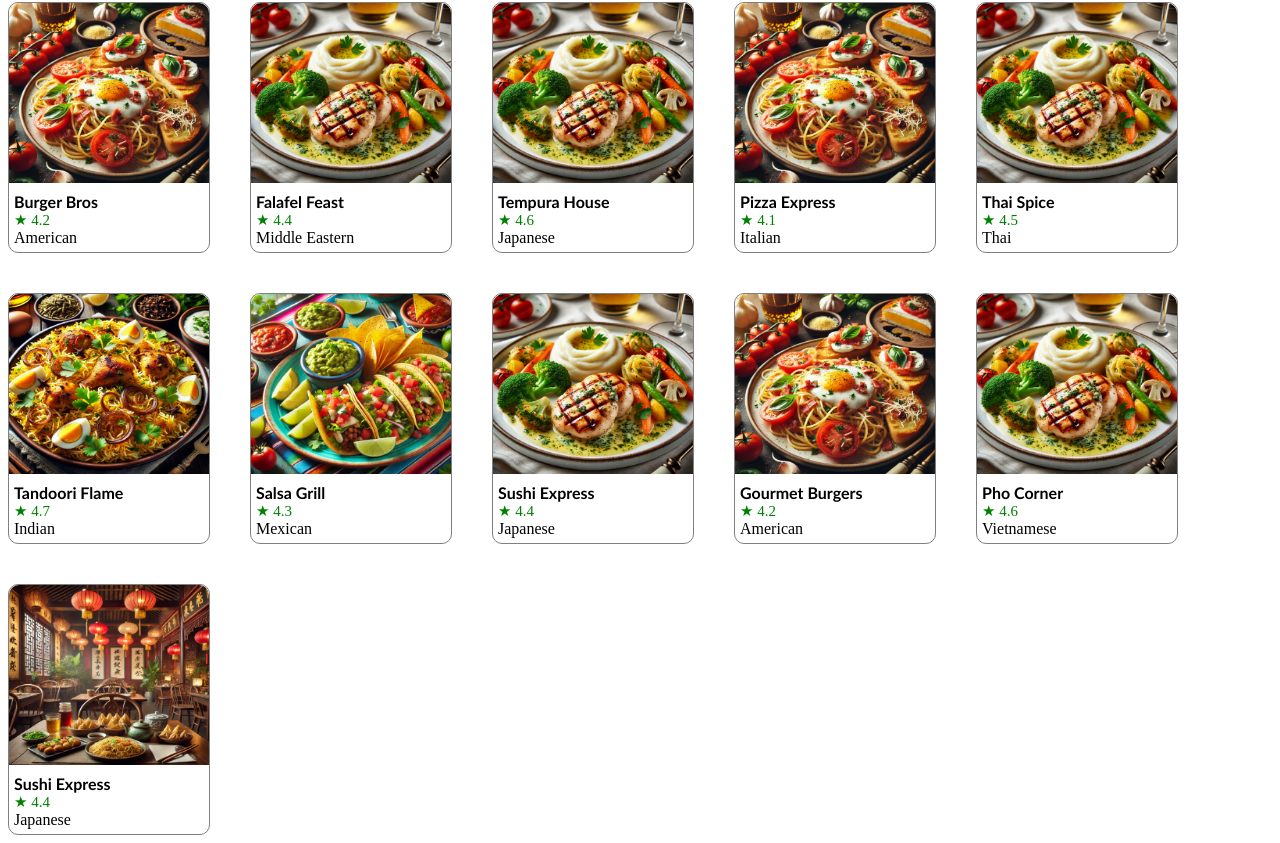
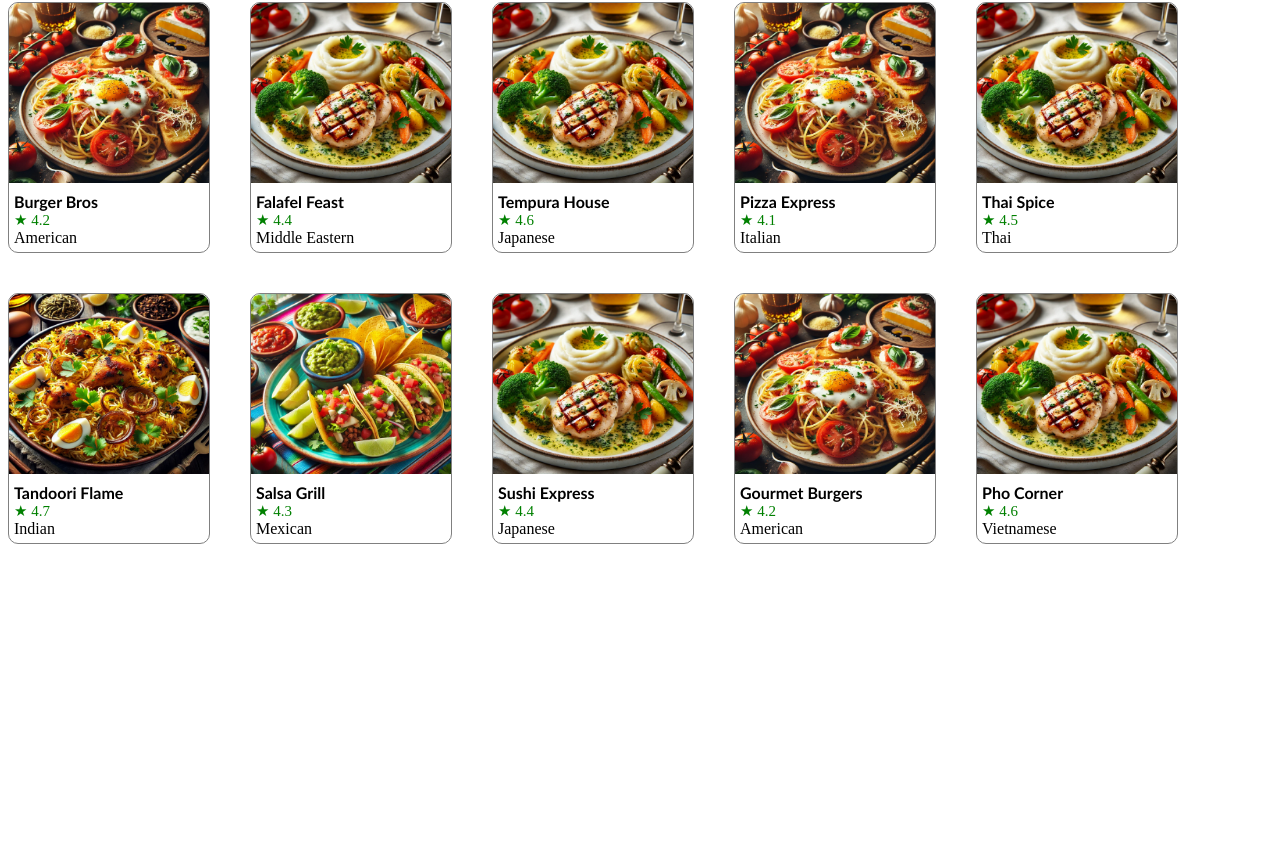
Before and after one commit to RishieVyas/React, a React (Vite) app: page / in a window 1280 px wide. Shown: the part 754-1597 px from the top of the page. After the commit the page ends 1306 px from the top, so only its background shows below. Built offline with nearby package versions, Linux system fonts and the light colour scheme.

Commit message:
commit check

```diff
--- a/data.js
+++ b/data.js
@@ -165,14 +165,6 @@ const restaurants = [
     approxBillForOne: "18$",
     img: continental,
   },
-  {
-    id: "18",
-    name: "Sushi Express",
-    cuisine: "Japanese",
-    rating: "4.4",
-    approxBillForOne: "24$",
-    img: chinese,
-  },
 ];
 
 export default restaurants;
```
